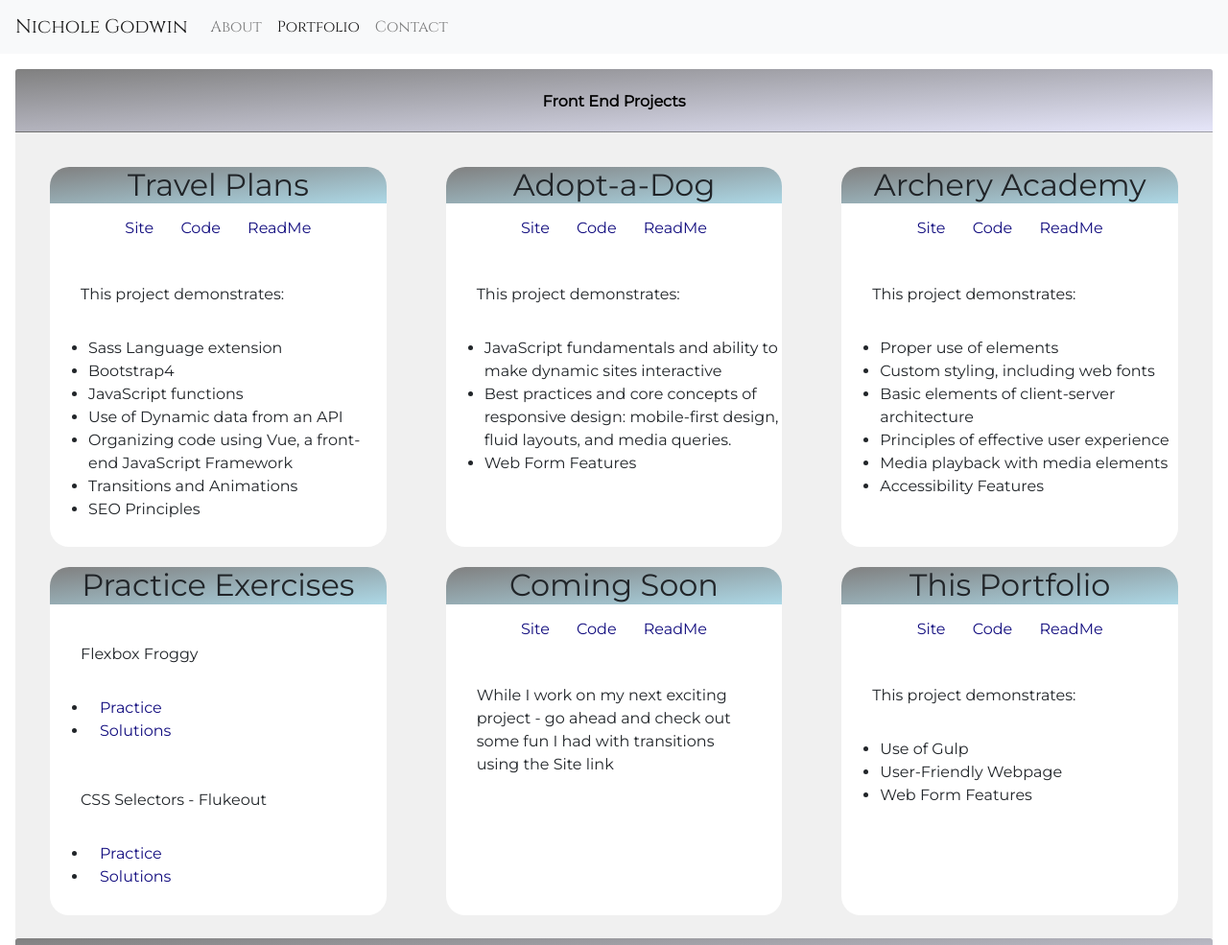
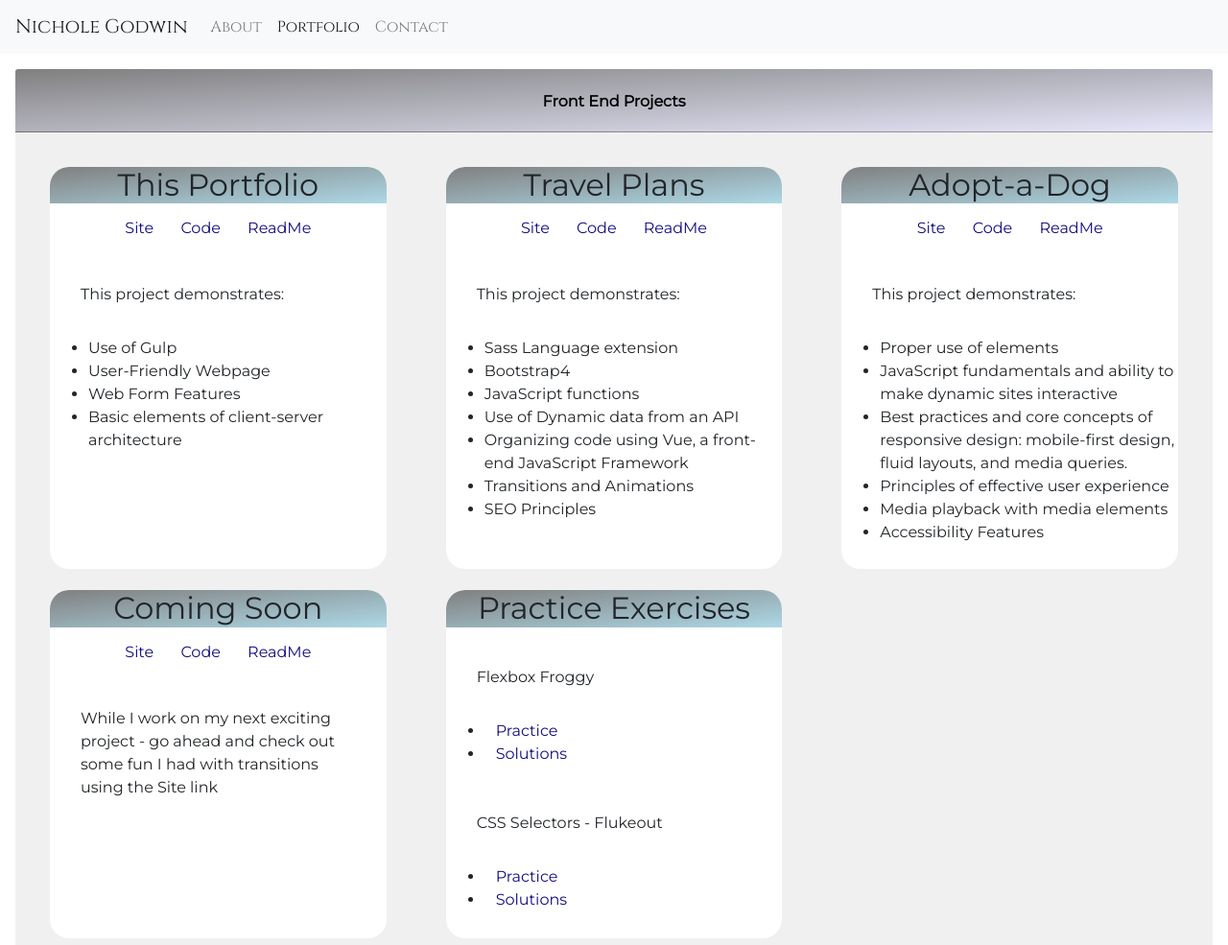
Before and after one commit to Headieh/portfolio, a website: page projects.html in a window 1280 px wide. Shown: the top 985 px of the page at 96% size. Drawn offline with nearby package versions, Linux system fonts and the light colour scheme.

Commit message:
reorg projects

```diff
--- a/projects.html
+++ b/projects.html
@@ -62,6 +62,28 @@
         <div id="collapseOne" class="collapse show" aria-labelledby="headingOne" data-parent="#accordionExample">
           <div class="card-body">
             <div class='row'>
+
+              <div class='col-lg-4 col-md-6 col-sm-12'>
+                <div class='card project'>
+                  <h2>This Portfolio</h2>
+                  <h6>
+                    <a target="_blank" href="https://headieh.github.io/Portfolio/">
+                      Site</a>
+                    <a target="_blank" href="https://github.com/Headieh/Portfolio">
+                      Code </a>
+                    <a target="_blank" href="https://github.com/Headieh/Portfolio/blob/master/README.md">
+                      ReadMe </a>
+                  </h6>
+                  <p>This project demonstrates:</p>
+                  <ul>
+                    <li>Use of Gulp</li>
+                    <li>User-Friendly Webpage</li>
+                    <li>Web Form Features</li>
+                    <li>Basic elements of client-server architecture</li>
+                  </ul>
+                </div>
+              </div>
+
               <div class='col-lg-4 col-md-6 col-sm-12'>
                 <div class='card project'>
                   <h2>Travel Plans</h2>
@@ -89,7 +111,7 @@
                 <div class='card project'>
                   <h2>Adopt-a-Dog</h2>
                   <h6>
-                    <a target="_blank" href="https://headieh.github.io/adopt-a-dog/">
+                    <a href="https://headieh.github.io/adopt-a-dog/">
                       Site</a>
                     <a target="_blank" href="https://github.com/Headieh/adopt-a-dog/">
                       Code </a>
@@ -98,35 +120,33 @@
                   </h6>
                   <p>This project demonstrates:</p>
                   <ul>
+                    <li>Proper use of elements</li>
                     <li>JavaScript fundamentals and ability to make dynamic sites interactive</li>
                     <li>Best practices and core concepts of responsive design:
                       mobile-first design, fluid layouts, and media queries.</li>
-                    <li>Web Form Features</li>
+                      <li>Principles of effective user experience</li>
+                      <li>Media playback with media elements</li>
+                      <li>Accessibility Features</li>
+                    <!--<li>Custom styling, including web fonts</li>-->
                   </ul>
                 </div>
               </div>
               <div class='col-lg-4 col-md-6 col-sm-12'>
                 <div class='card project'>
-                  <h2>Archery Academy</h2>
+                  <h2>Coming Soon</h2>
                   <h6>
-                    <a target="_blank" href="https://headieh.github.io/archery-academy/">
+                    <a target="_blank" href="https://headieh.github.io/construction/">
                       Site</a>
-                    <a target="_blank" href="https://github.com/Headieh/archery-academy">
+                    <a target="_blank" href="https://github.com/Headieh/construction">
                       Code </a>
-                    <a target="_blank" href="https://github.com/Headieh/archery-academy/blob/master/README.md">
+                    <a target="_blank" href="https://github.com/Headieh/construction/blob/master/README.md">
                       ReadMe </a>
                   </h6>
-                  <p>This project demonstrates:</p>
-                  <ul>
-                    <li>Proper use of elements</li>
-                    <li>Custom styling, including web fonts</li>
-                    <li>Basic elements of client-server architecture</li>
-                    <li>Principles of effective user experience</li>
-                    <li>Media playback with media elements</li>
-                    <li>Accessibility Features</li>
-                  </ul>
+                  <p>While I work on my next exciting project - go ahead and check
+                    out some fun I had with transitions using the Site link</p>
                 </div>
               </div>
+
               <div class='col-lg-4 col-md-6 col-sm-12'>
                 <div class='card project'>
                   <h2>Practice Exercises</h2>
@@ -156,40 +176,8 @@
                   </ul>
                 </div>
               </div>
-              <div class='col-lg-4 col-md-6 col-sm-12'>
-                <div class='card project'>
-                  <h2>Coming Soon</h2>
-                  <h6>
-                    <a target="_blank" href="https://headieh.github.io/construction/">
-                      Site</a>
-                    <a target="_blank" href="https://github.com/Headieh/construction">
-                      Code </a>
-                    <a target="_blank" href="https://github.com/Headieh/construction/blob/master/README.md">
-                      ReadMe </a>
-                  </h6>
-                  <p>While I work on my next exciting project - go ahead and check
-                    out some fun I had with transitions using the Site link</p>
-                </div>
-              </div>
-              <div class='col-lg-4 col-md-6 col-sm-12'>
-                <div class='card project'>
-                  <h2>This Portfolio</h2>
-                  <h6>
-                    <a target="_blank" href="https://headieh.github.io/Portfolio/">
-                      Site</a>
-                    <a target="_blank" href="https://github.com/Headieh/Portfolio">
-                      Code </a>
-                    <a target="_blank" href="https://github.com/Headieh/Portfolio/blob/master/README.md">
-                      ReadMe </a>
-                  </h6>
-                  <p>This project demonstrates:</p>
-                  <ul>
-                    <li>Use of Gulp</li>
-                    <li>User-Friendly Webpage</li>
-                    <li>Web Form Features</li>
-                  </ul>
-                </div>
-              </div>
+
+
             </div>
           </div>
         </div>
```
